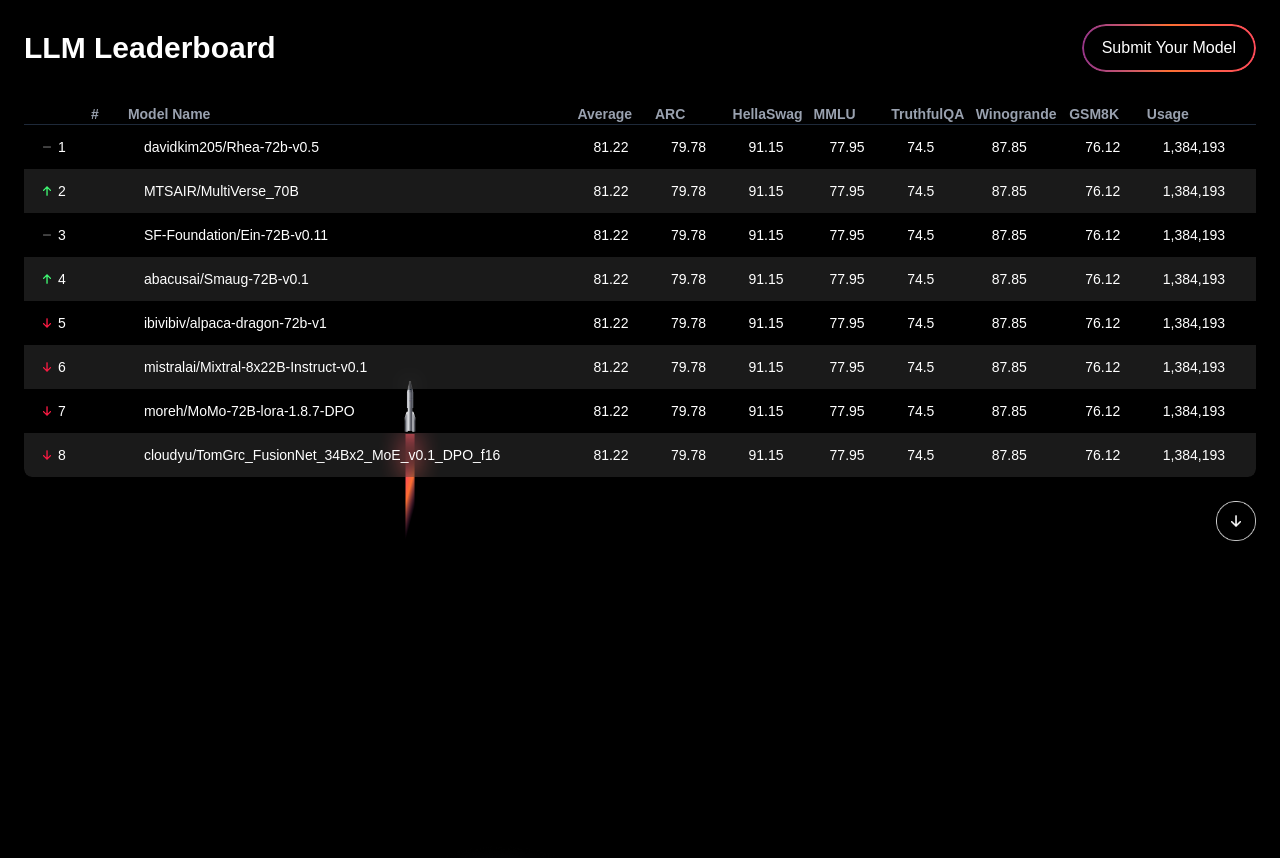
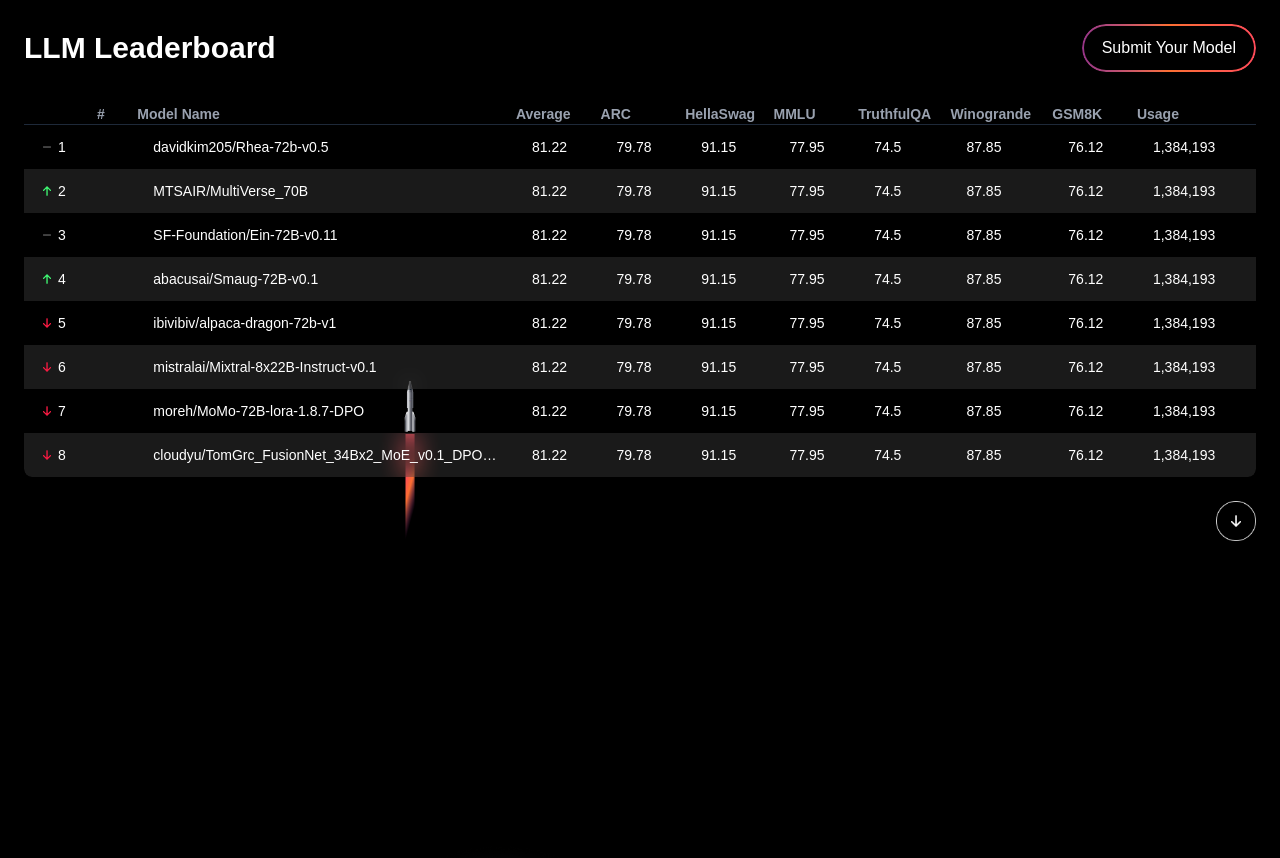
Before and after one commit to mintesnotbekele/parallaxLanding, a Next.js app: page / in a window 1280 px wide. Shown: the part 2440-3298 px from the top of the page. Built offline with nearby package versions, Linux system fonts and the light colour scheme.

Commit message:
added ellipsis to the table overflow

```diff
--- a/src/components/Leaderboard.tsx
+++ b/src/components/Leaderboard.tsx
@@ -123,7 +123,12 @@
                 } hover:bg-white/20 hover:backdrop-blur-lg`}
               >
                 {(Object.keys(row) as (keyof LeaderboardRow)[]).map((key, j) => (
-                    <td key={j} className="px-3 sm:px-4 py-2 sm:py-3 text-xs sm:text-sm whitespace-nowrap">
+                  <td
+                    key={j}
+                    className={`px-3 sm:px-4 py-2 sm:py-3 text-xs sm:text-sm whitespace-nowrap ${
+                      key === "Model Name" ? "max-w-[150px] sm:max-w-[200px] lg:max-w-[300px] overflow-hidden truncate" : ""
+                    }`}
+                  >
                     {key === "#" ? (
                       <div className="flex items-center gap-1">
                         <Image src={getArrow(row.trend)} alt="trend" width={14} height={14} />
@@ -137,6 +142,7 @@
               </tr>
             ))}
           </tbody>
+
           </table>
         </motion.div>
 
```
Lines whose indentation alone changed are shown as unchanged.
